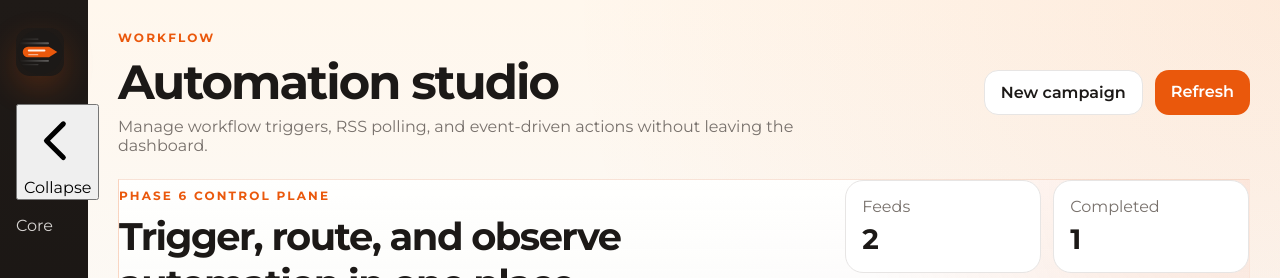
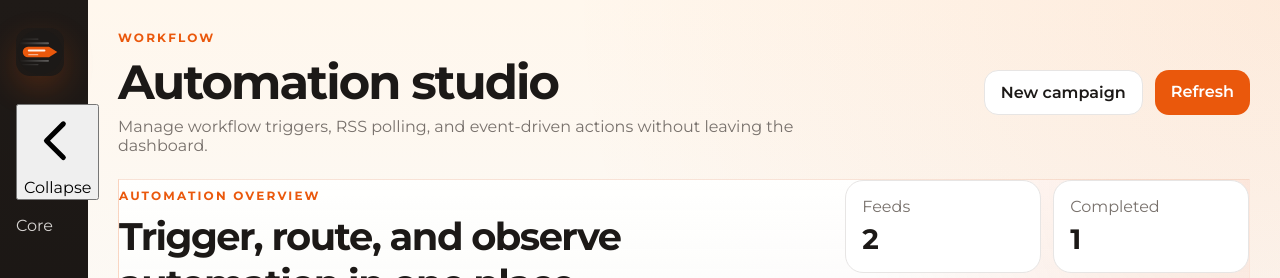
Before and after one commit to riley-kyule/push-notif-engine, a Next.js app in the folder apps/dashboard/: page /workflow in a window 1280 px wide. Shown: the top 278 px of the page. Built offline with nearby package versions, Linux system fonts and the light colour scheme; no server answers.

Commit message:
docs(dashboard): rename workflow hero label from phase tag to Automation overview

```diff
--- a/apps/dashboard/app/workflow/page.tsx
+++ b/apps/dashboard/app/workflow/page.tsx
@@ -27,7 +27,7 @@ export default async function WorkflowPage() {
       <section className="hero-card">
         <div>
           <div className="eyebrow" style={{ marginBottom: 10 }}>
-            Phase 6 control plane
+            Automation overview
           </div>
           <h2>Trigger, route, and observe automation in one place.</h2>
           <p>
```
